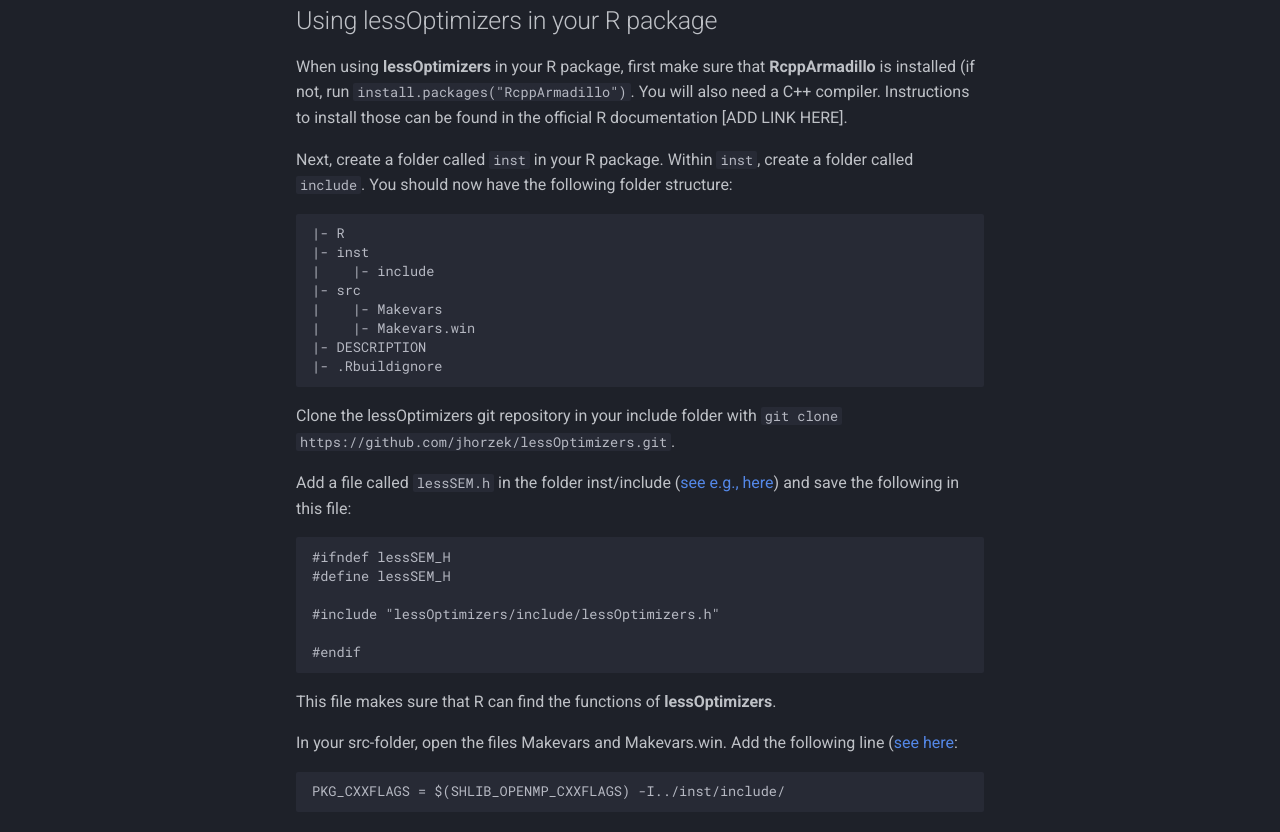
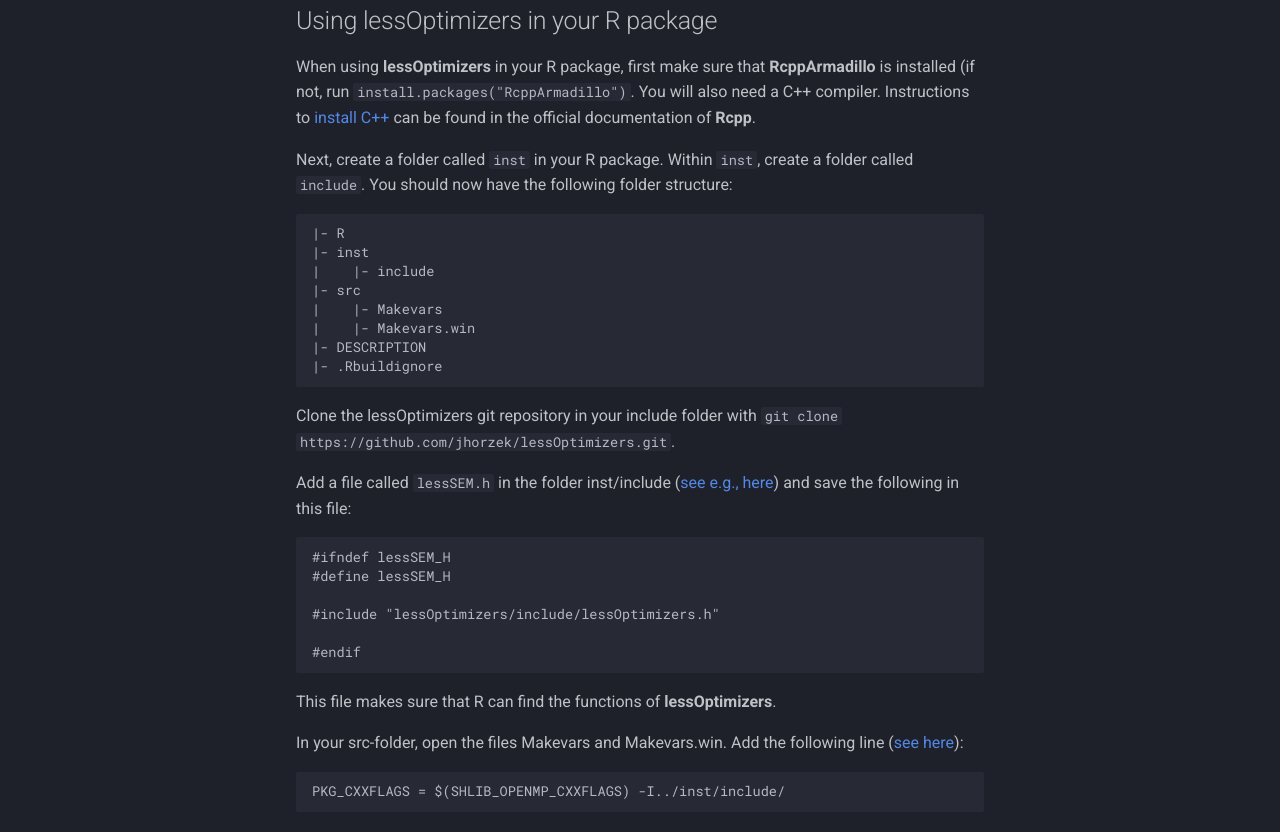
Before and after one commit to jhorzek/lesstimate, an MkDocs documentation site: the page built from docs/1-installation.md, in a window 1280 px wide and 1400 px high. Shown: the part 268-1100 px from the top of the window. Built offline with MkDocs 1.6.1 and Material for MkDocs 9.7.7, drawn with Linux system fonts in a browser that asks for light colours.

Commit message:
Update 1-installation.md

````diff
--- a/docs/1-installation.md
+++ b/docs/1-installation.md
@@ -8,8 +8,8 @@
 
 When using **lessOptimizers** in your R package, first make sure that **RcppArmadillo**
 is installed (if not, run `install.packages("RcppArmadillo")`. You will also
-need a C++ compiler. Instructions to install those can be found in the official
-R documentation [ADD LINK HERE].
+need a C++ compiler. Instructions to [install C++](https://teuder.github.io/rcpp4everyone_en/020_install.html)
+can be found in the official documentation of **Rcpp**.
 
 Next, create a folder called `inst` in your R package. Within `inst`, create a folder
 called `include`. You should now have the following folder structure:
@@ -41,7 +41,7 @@
 
 This file makes sure that R can find the functions of **lessOptimizers**.
 
-In your src-folder, open the files Makevars and Makevars.win. Add the following line ([see here](https://github.com/jhorzek/lessSEM/blob/82a4432649f4c9d6072f79836ef3ddefb001d083/src/Makevars#L1):
+In your src-folder, open the files Makevars and Makevars.win. Add the following line ([see here](https://github.com/jhorzek/lessSEM/blob/82a4432649f4c9d6072f79836ef3ddefb001d083/src/Makevars#L1)):
 ```
 PKG_CXXFLAGS = $(SHLIB_OPENMP_CXXFLAGS) -I../inst/include/
 ```
````
